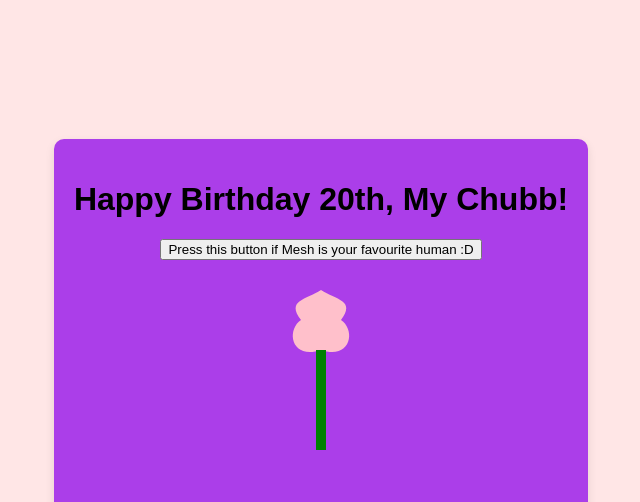
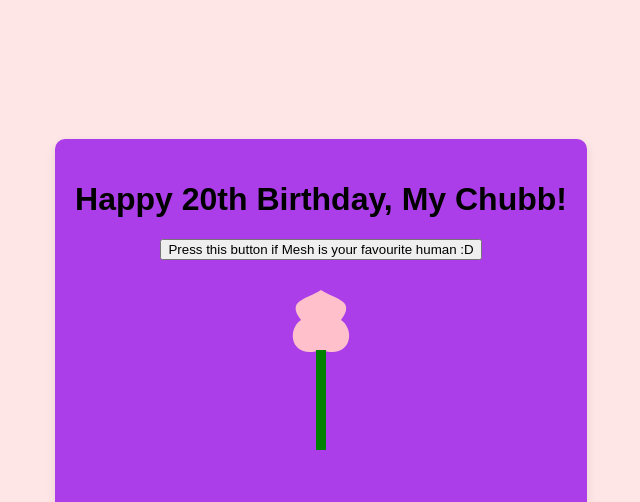
Before and after one commit to Mesh04/N-Birthday-Card, a plain HTML site: page index.html in a window 1280 px wide. Shown: the top 502 px of the page, without its empty margins (319-959 px from the left). Drawn offline with Linux system fonts and the light colour scheme.

Commit message:
Add files via upload

```diff
--- a/index.html
+++ b/index.html
@@ -1,3 +1,4 @@
+
 <!DOCTYPE html>
 <html lang="en">
 <head>
@@ -33,7 +34,7 @@
 </head>
 <body>
     <div class="card">
-        <h1 id="birthdayMessage">Happy Birthday 20th, My Chubb!</h1>
+        <h1 id="birthdayMessage">Happy 20th Birthday, My Chubb!</h1>
         <button onclick="changeMessage()">Press this button if Mesh is your favourite human :D</button>
         <div class="tulip">
             <svg width="100" height="200" viewBox="0 0 100 200" xmlns="http://www.w3.org/2000/svg">
```
